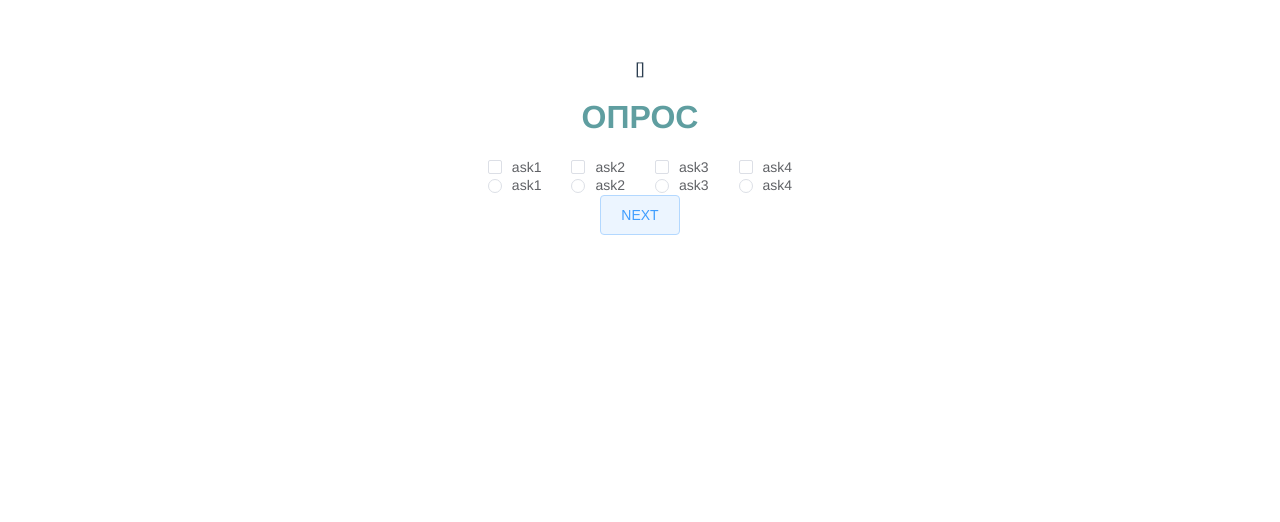
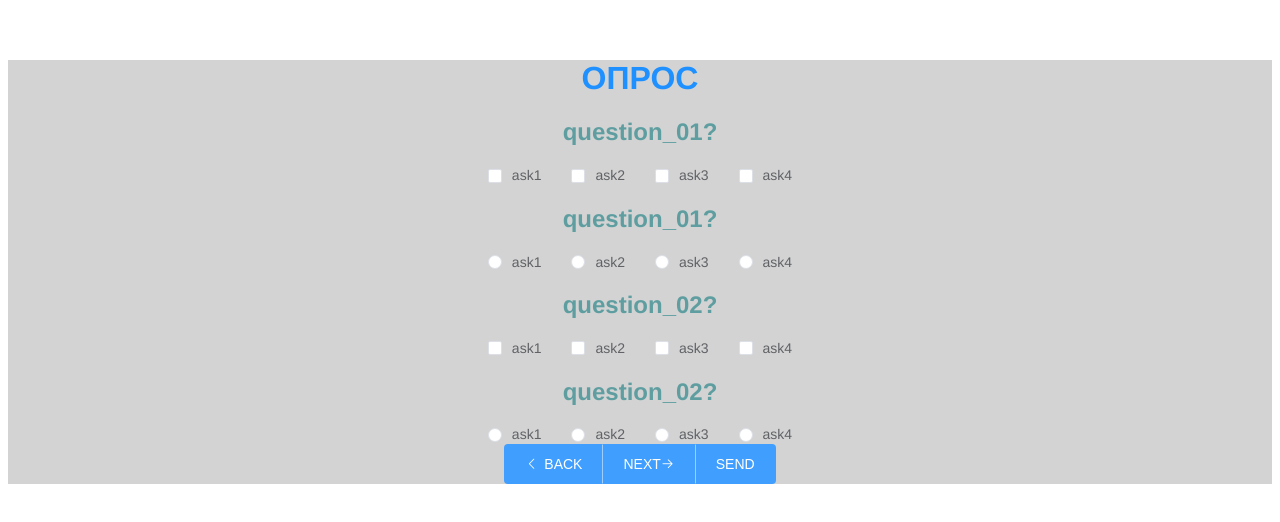
Before and after one commit to agbusko/vue-cli, a Vue app in the folder hello-world/: page / in a window 1280 px wide. Shown: the top 522 px of the page. Built offline with nearby package versions, Linux system fonts and the light colour scheme.

Commit message:
AB: update dyn. radio, dyn. checkbox

```diff
--- a/hello-world/src/components/AppSurvey.vue
+++ b/hello-world/src/components/AppSurvey.vue
@@ -1,17 +1,26 @@
 <template>
-	<div id="survey">{{objCheckbox.checkAnswers}}{{objRadio.checkAnswers}}
+	<div id="survey">
 		<h1>ОПРОС</h1>
-		<app-checkbox
-			v-bind:answers="objCheckbox.answers"
-			v-on:change-answer="objCheckbox.checkAnswers=$event"
-		>
-		</app-checkbox>
-		<app-radio
-			v-bind:answers="objRadio.answers"
-			v-on:change-answer="objRadio.checkAnswers=$event">
-		</app-radio>
+		<section v-for="(item, index) in quizzes" :key="index">
+			<app-checkbox
+				v-bind:quizzes="item"
+				v-on:change-answer="item.checkAnswers=$event">
+			</app-checkbox>
 
-		<el-button type="primary" plain>NEXT</el-button>
+			<app-radio
+				v-bind:quizzes="item"
+				v-on:change-answer="item.checkAnswers=$event">
+			</app-radio>
+		</section>
+
+		<el-button-group>
+			<el-button type="primary" icon="el-icon-arrow-left">BACK</el-button>
+
+			<el-button type="primary">NEXT<i class="el-icon-arrow-right el-icon-right"></i>
+			</el-button>
+
+			<el-button type="primary">SEND</el-button>
+		</el-button-group>
 	</div>
 </template>
 <script>
@@ -27,20 +36,25 @@
 
         data () {
             return {
-                objCheckbox: {
-                    checkAnswers: '',
-                    answers: [ 'ask1', 'ask2', 'ask3', 'ask4' ]
+                quizzes: [ {
+                    question: 'question_01?',
+                    answers: [ 'ask1', 'ask2', 'ask3', 'ask4' ],
+                    checkAnswers: ''
                 },
-                objRadio: {
-                    checkAnswers: '',
-                    answers: [ 'ask1', 'ask2', 'ask3', 'ask4' ]
-                }
+                  {
+                    question: 'question_02?',
+                    answers: [ 'ask1', 'ask2', 'ask3', 'ask4' ],
+                    checkAnswers: ''
+                }]
             }
         }
     }
 </script>
 <style scoped>
 	h1 {
-		color: cadetblue;
+		color: dodgerblue;
+	}
+	#survey {
+		background-color: lightgray;
 	}
 </style>
--- a/hello-world/src/components/controls/Checkbox.vue
+++ b/hello-world/src/components/controls/Checkbox.vue
@@ -1,7 +1,8 @@
 <template>
 	<div id="checkbox">
+		<h1>{{quizzes.question}}</h1>
 		<el-checkbox-group v-model="checkAnswers">
-			<el-checkbox v-for="(value, index) in answers"
+			<el-checkbox v-for="(value, index) in quizzes.answers"
 					:key="index"
 					:label="value"
 					:change="$emit('change-answer', checkAnswers)">
@@ -12,16 +13,19 @@
 <script>
     export default {
         name: "Checkbox",
-			props: {
-				answers: Array
-			},
+				props: {
+            quizzes: Object
+				},
 
         data () {
             return {
-                checkAnswers: [],
+								checkAnswers: []
             }
         }
     }
 </script>
 <style scoped>
+	h1 {
+		color: cadetblue;
+	}
 </style>
--- a/hello-world/src/components/controls/Radio.vue
+++ b/hello-world/src/components/controls/Radio.vue
@@ -1,7 +1,8 @@
 <template>
 	<div id="radio">
+		<h1>{{quizzes.question}}</h1>
 		<el-radio-group v-model="checkAnswers">
-			<el-radio v-for="(value, index) in answers"
+			<el-radio v-for="(value, index) in quizzes.answers"
                 :key="index"
                 :label="value"
                 :change="$emit('change-answer', checkAnswers)">
@@ -12,9 +13,9 @@
 <script>
     export default {
         name: "Radio",
-			props: {
-				answers: null
-			},
+				props: {
+            quizzes: Object
+				},
 
         data () {
             return {
@@ -24,4 +25,7 @@
     }
 </script>
 <style scoped>
+	h1 {
+		color: cadetblue;
+	}
 </style>
```
